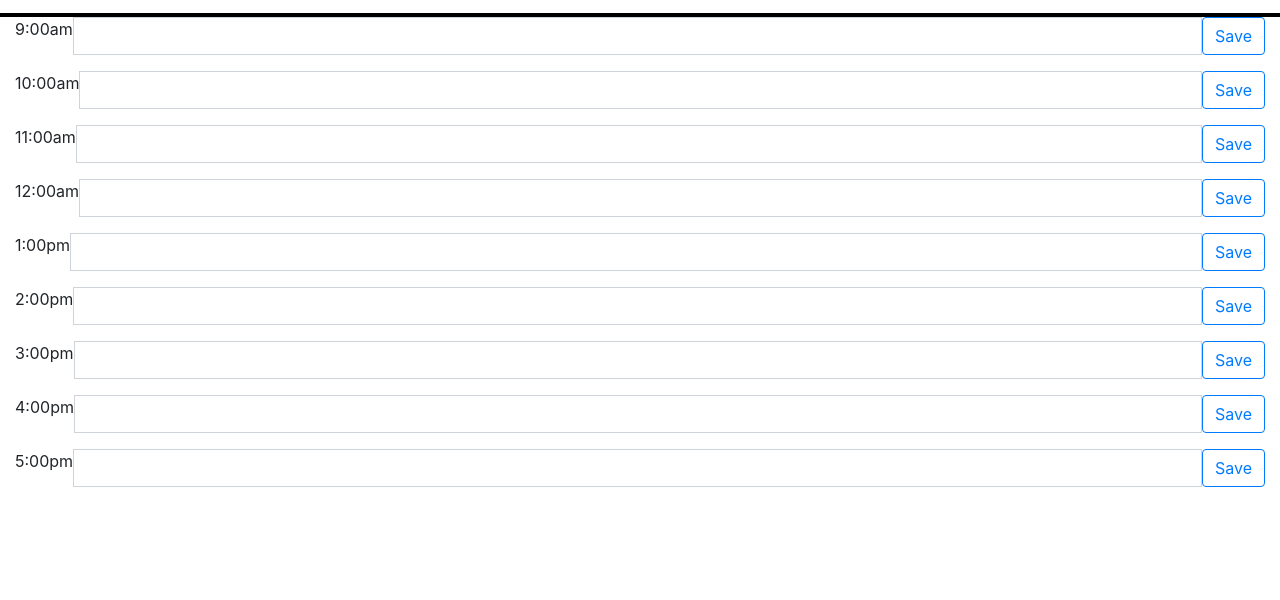
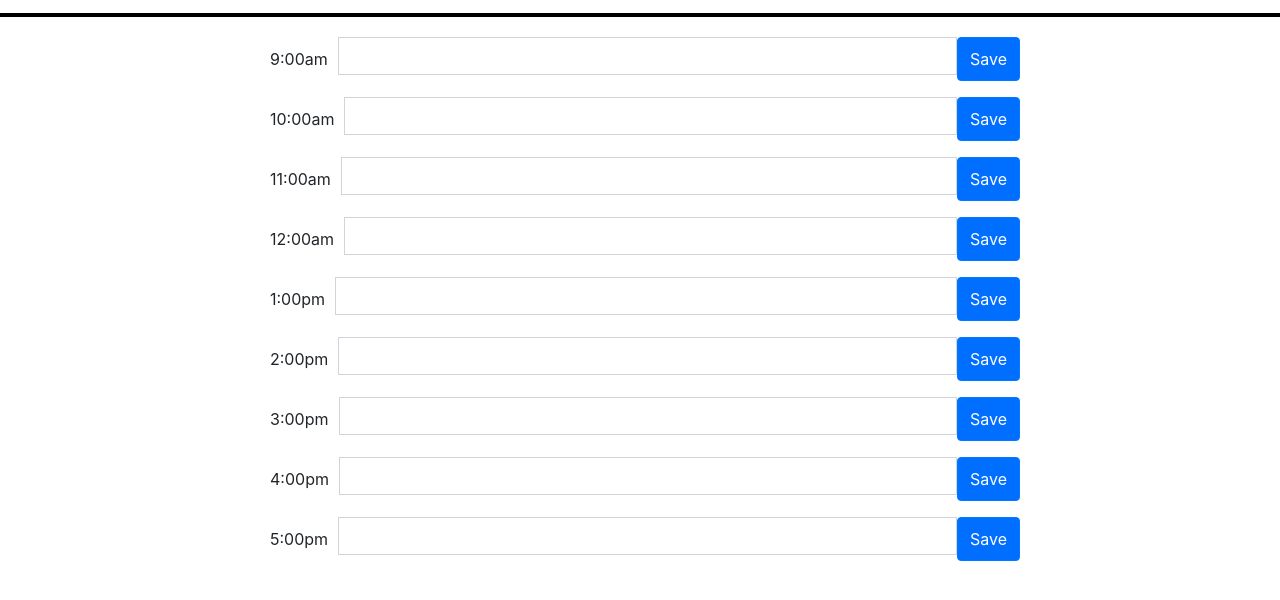
Before and after one commit to bee-13/work-planner, a plain HTML site: page index.html in a window 1280 px wide. Shown: the part 176-776 px from the top of the page. Drawn offline with nearby package versions, Linux system fonts and the light colour scheme; files that its build step writes are made by us from their sources.

Commit message:
added more css

```diff
--- a/assets/style.css
+++ b/assets/style.css
@@ -16,3 +16,30 @@ h1 {
     margin-bottom: 20px;
 }
 /*---------header of the webpage---------*/
+.schedule-container {
+    margin: 0 auto;
+    width: 800px;
+    max-width: 80%;
+    padding: 20px;
+}
+
+.save-btn {
+    background-color: rgb(0, 110, 255);
+    color: white;
+}
+
+.time {
+    padding: 10px;
+}
+
+.past {
+    background-color: rgb(253, 98, 98);
+}
+
+.future {
+    background-color: rgb(66, 184, 66);
+}
+
+.present {
+    background-color: rgb(156, 156, 156);
+}
```
